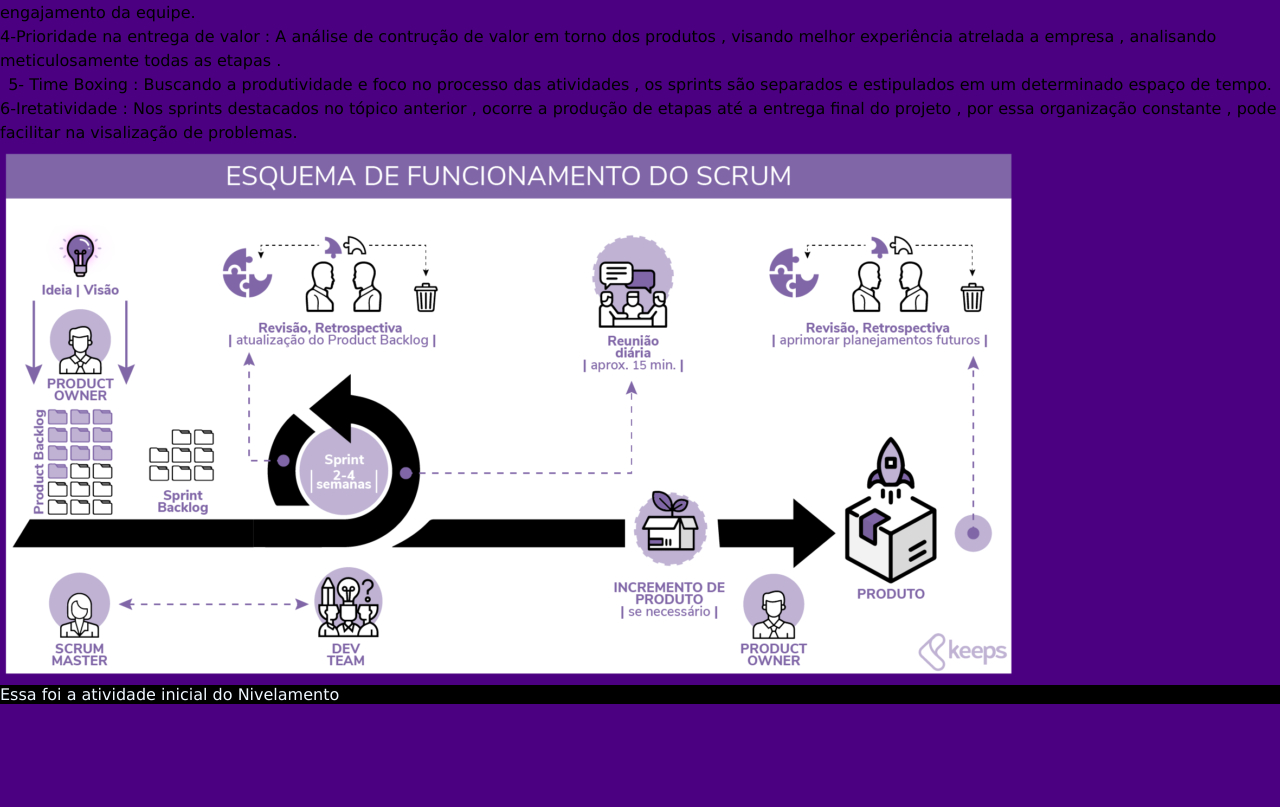
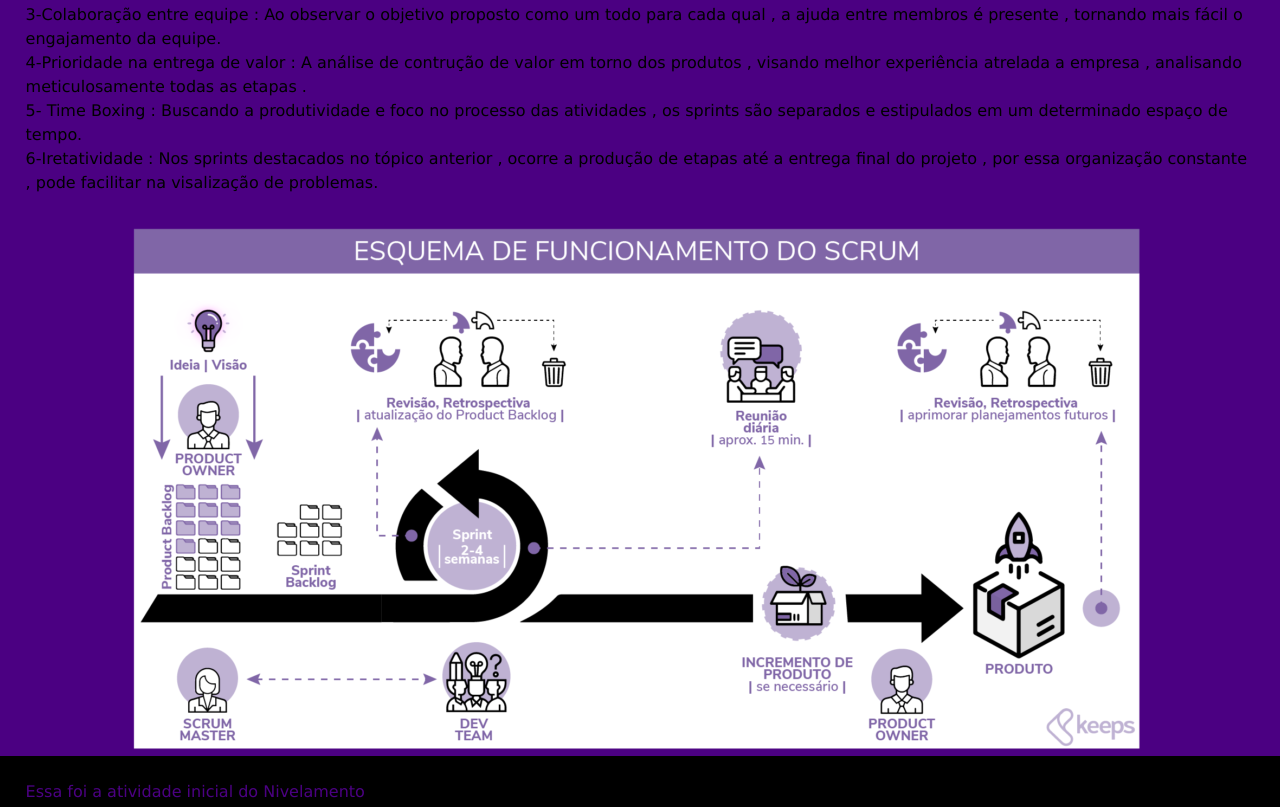
Before and after one commit to wanessasanttos/CrostaAtvl, a plain HTML site: page index.seg.html in a window 1280 px wide. Shown: the part 319-1126 px from the top of the page. Before the commit the page ends 1023 px from the top, so only its background shows below. Drawn offline with Linux system fonts and the light colour scheme.

Commit message:
Update style.seg.css

```diff
--- a/style.seg.css
+++ b/style.seg.css
@@ -29,19 +29,24 @@
 }
     .texto{
         height:100%;
+        display: flex;
+        flex-direction: column;
+        align-items: center;
 }
     .paragrafo{
         text-decoration: none;
         line-height: 24px;
+        padding: 2%;
+}
+    img{
+        border-radius: 8px;
         display: flex;
         flex-direction: column;
         align-items: center;
 }
-    img{
-        border-radius: 8px;
-}
     footer{
         background-color: black;
-        color: aliceblue;
-
-    }
+        color: indigo;
+        height: 50px;
+        padding:2%;
+}
```
